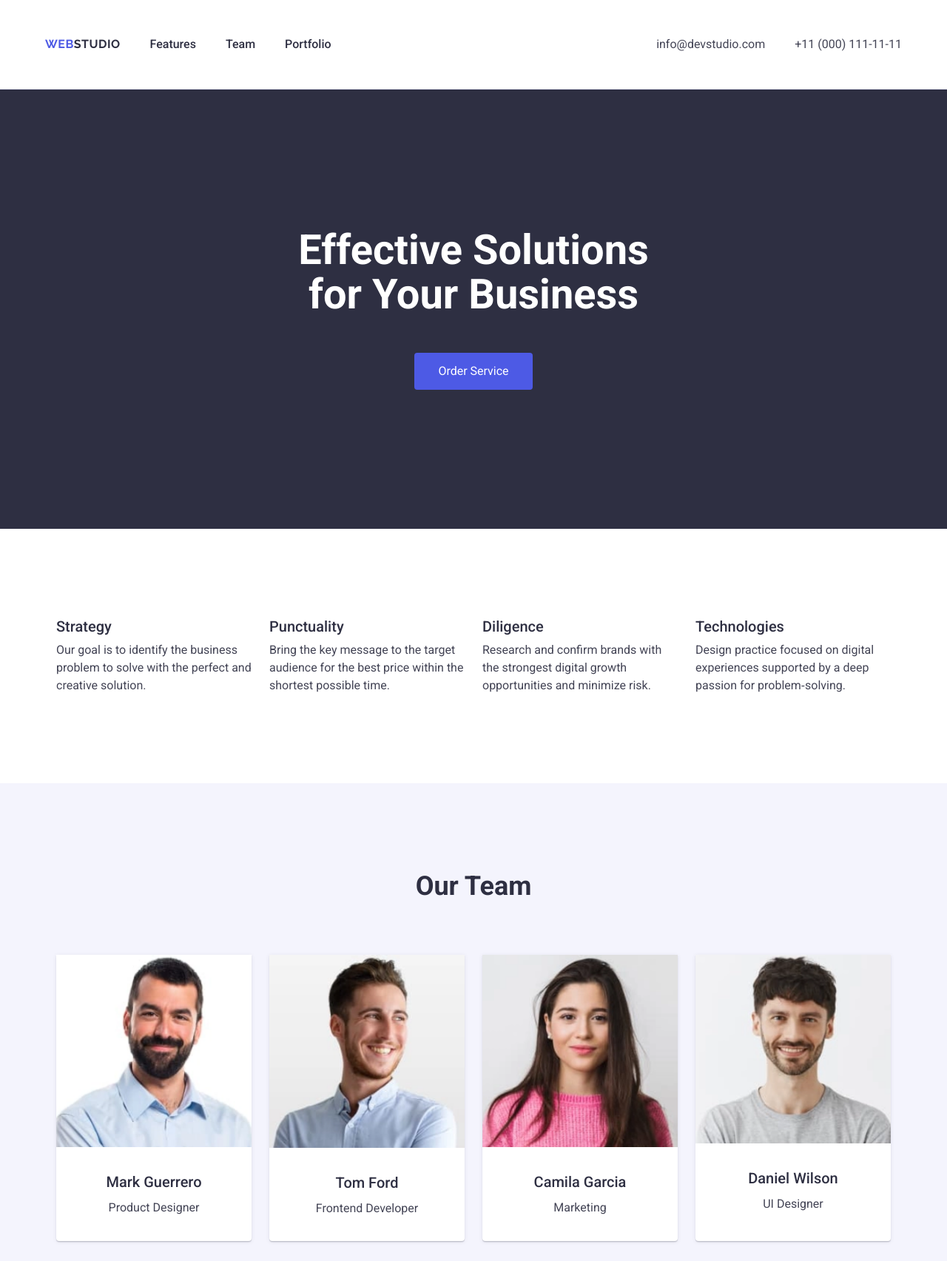
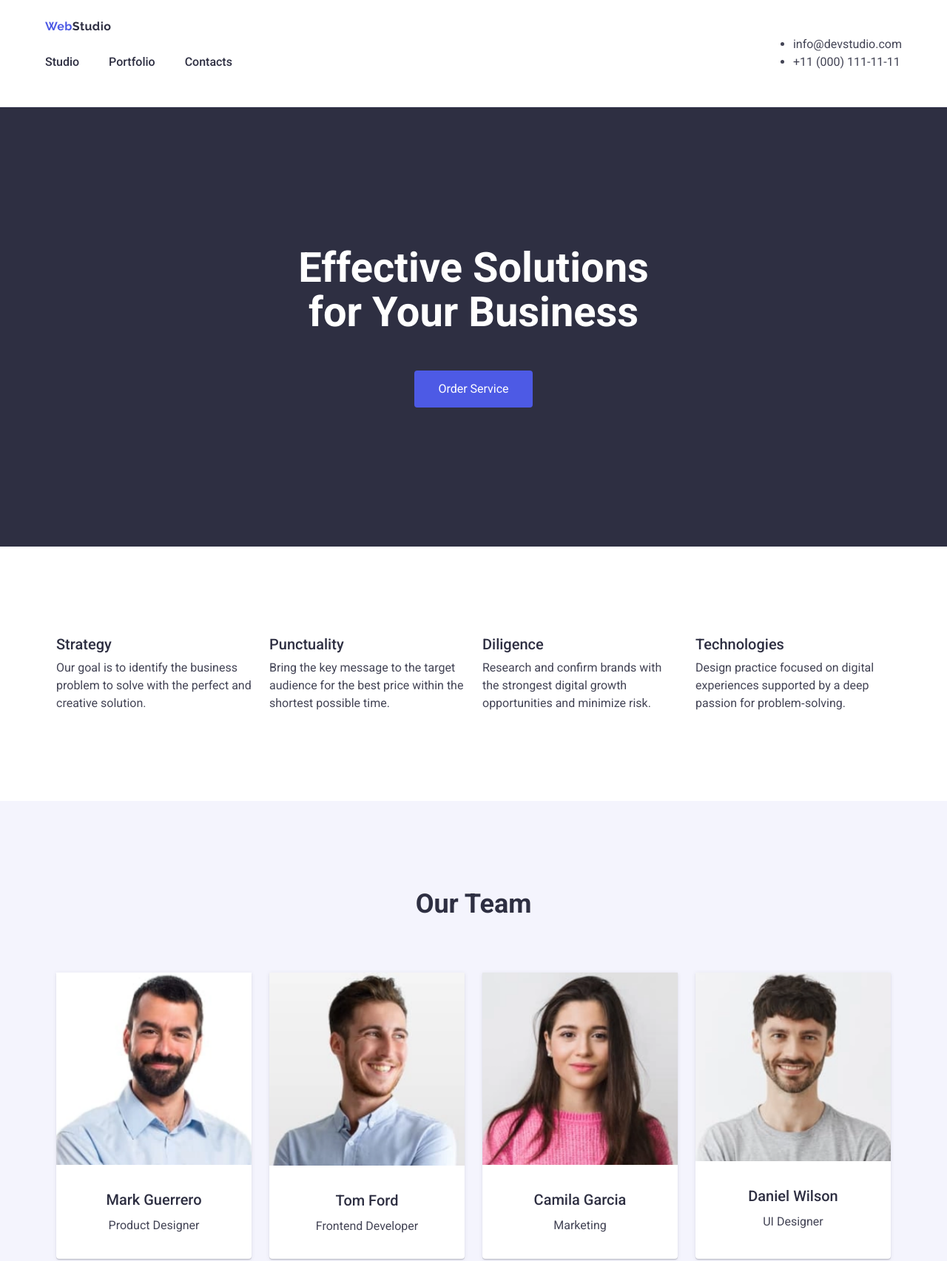
Before and after one commit to ashpapisha/goit-markup-hw-02, a plain HTML site: page index.html in a window 1280 px wide. Shown: the top 1705 px of the page at 74% size. Drawn offline with nearby package versions, Linux system fonts and the light colour scheme.

Commit message:
fix: match autotest requirements

```diff
--- a/index.html
+++ b/index.html
@@ -3,43 +3,47 @@
   <head>
     <meta charset="utf-8" />
     <meta name="viewport" content="width=device-width, initial-scale=1" />
-    <!-- Fonts: Raleway + Roboto -->
     <link
       href="https://fonts.googleapis.com/css2?family=Raleway:wght@700&family=Roboto:wght@400;500;700&display=swap"
       rel="stylesheet"
     />
-    <!-- modern-normalize (min) -->
     <link
       rel="stylesheet"
       href="https://cdn.jsdelivr.net/npm/modern-normalize@2.0.0/modern-normalize.min.css"
     />
-    <!-- main.css з імпортами -->
     <link rel="stylesheet" href="./css/main.css" />
     <title>WebStudio</title>
   </head>
   <body class="page">
     <header class="header">
       <div class="container header__inner">
+        <nav class="nav">
           <a class="logo" href="./"
-          ><span class="logo__accent">WEB</span>STUDIO</a
+            ><span class="logo__accent">Web</span>Studio</a
           >
-        <nav class="nav">
           <ul class="nav__list">
-            <li><a class="nav__link" href="#features">Features</a></li>
-            <li><a class="nav__link" href="#team">Team</a></li>
-            <li><a class="nav__link" href="#portfolio">Portfolio</a></li>
+            <li><a class="nav__link" href="./index.html">Studio</a></li>
+            <li><a class="nav__link" href="">Portfolio</a></li>
+            <li><a class="nav__link" href="">Contacts</a></li>
           </ul>
         </nav>
         <address class="contacts">
+          <ul class="contacts__list">
+            <li>
               <a class="contacts__link" href="mailto:info@devstudio.com"
                 >info@devstudio.com</a
               >
+            </li>
+            <li>
               <a class="contacts__link" href="tel:+110001111111"
                 >+11 (000) 111-11-11</a
               >
+            </li>
+          </ul>
         </address>
       </div>
     </header>
+
     <main>
       <section class="hero">
         <div class="container hero__inner">
@@ -47,7 +51,8 @@
           <button class="btn btn--primary" type="button">Order Service</button>
         </div>
       </section>
-      <section id="features" class="features section">
+
+      <section class="features section">
         <div class="container">
           <h2 class="visually-hidden">Our features</h2>
           <ul class="features__list">
@@ -82,7 +87,8 @@
           </ul>
         </div>
       </section>
-      <section id="team" class="team section">
+
+      <section class="team section">
         <div class="container">
           <h2 class="section__title">Our Team</h2>
           <ul class="team__list">
@@ -129,7 +135,8 @@
           </ul>
         </div>
       </section>
-      <section id="portfolio" class="portfolio section">
+
+      <section class="portfolio section">
         <div class="container">
           <h2 class="section__title">Our Portfolio</h2>
           <ul class="portfolio__list">
@@ -197,14 +204,15 @@
         </div>
       </section>
     </main>
+
     <footer class="footer">
       <div class="container footer__inner">
-        <a class="logo logo--inverse" href="./"
-          ><span class="logo__accent">WEB</span>STUDIO</a
+        <a class="logo logo--inverse" href="./index.html"
+          ><span class="logo__accent">Web</span>Studio</a
         >
         <p class="footer__text">
-          Increase the flow of customers and sales for your business with
-          digital marketing & growth solutions.
+          Our goal is to identify the business problem to solve with the perfect
+          and creative solution.
         </p>
       </div>
     </footer>
```
Lines whose indentation alone changed are shown as unchanged.
